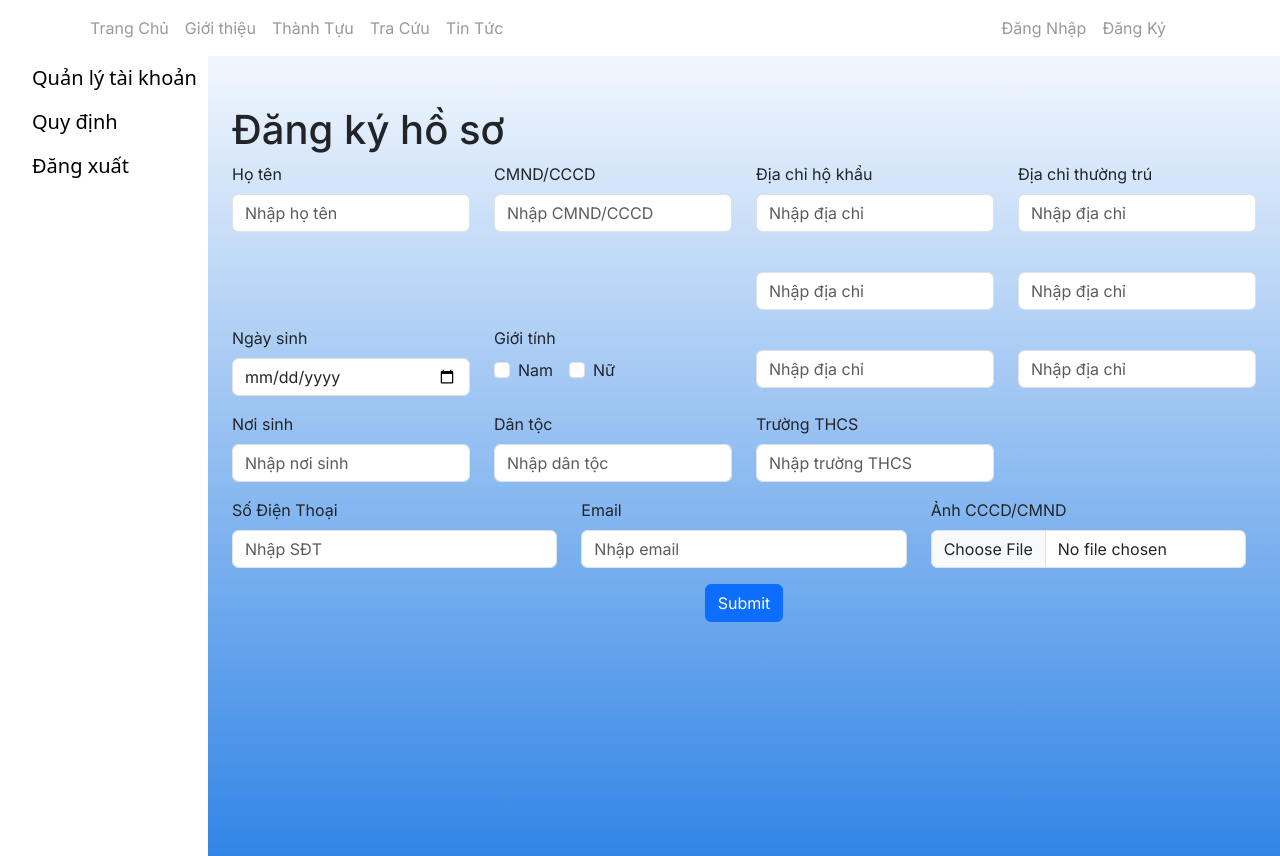
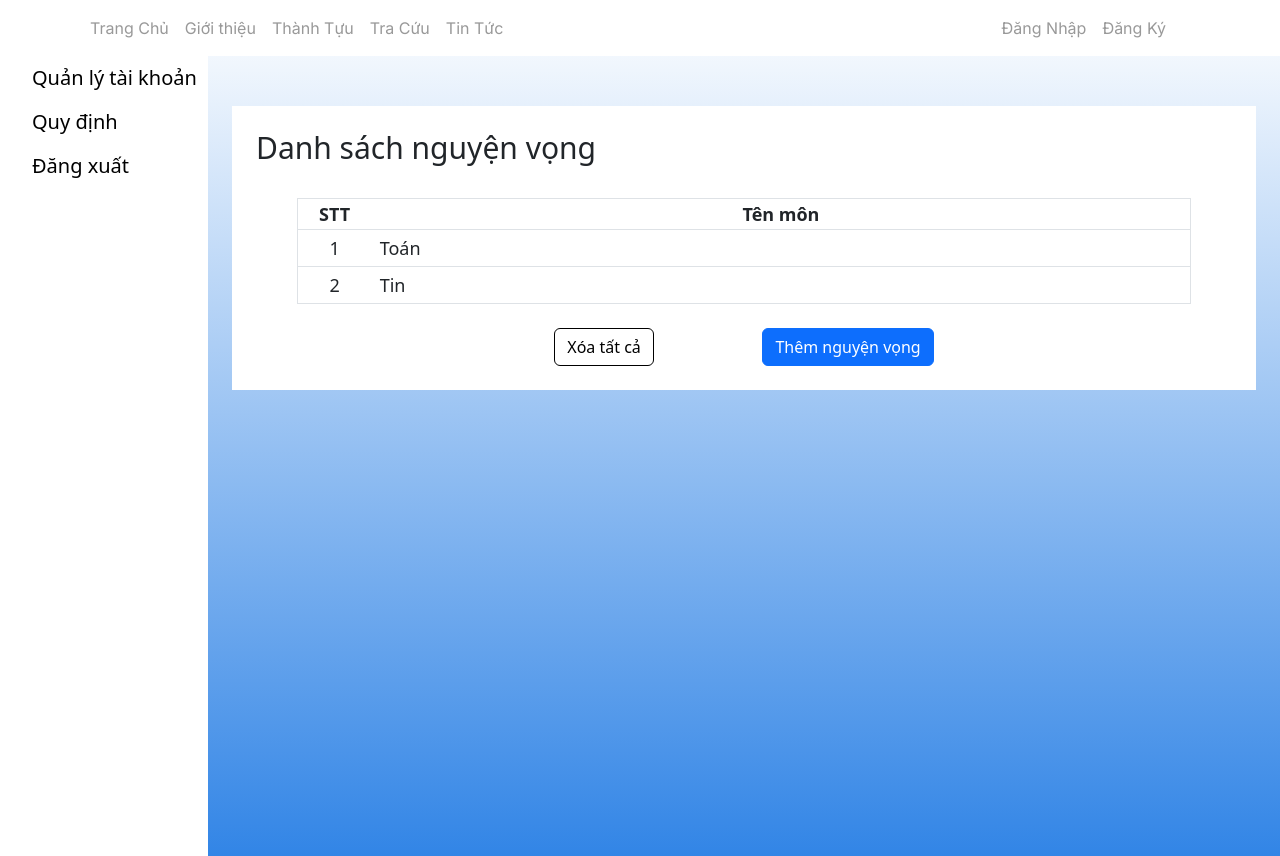
Before and after one commit to Team-Otters/admissions-university, a Next.js app: page /wishlist in a window 1280 px wide. Built offline with nearby package versions, Linux system fonts and the light colour scheme.

Commit message:
add wishlist page

```diff
--- a/src/app/wishlist/page.tsx
+++ b/src/app/wishlist/page.tsx
@@ -1,341 +1,90 @@
 "use client";
 import React from "react";
-import Form from "react-bootstrap/Form";
-import Col from "react-bootstrap/Col";
-import Row from "react-bootstrap/Row";
-import Button from "react-bootstrap/Button";
-import { Container } from "react-bootstrap";
-interface IFormData {
-  fullName: string;
-  idNumber: string;
-  dateOfBirth: string;
-  gender: string;
-  permanentResidence1: string;
-  permanentResidence2: string;
-  permanentResidence3: string;
-  householdAddress1: string;
-  householdAddress2: string;
-  householdAddress3: string;
-  placeOfBirth: string;
-  ethnicity: string;
-  idImage: string;
-  secondSchool: string;
-  phoneNumber: string;
-  email: string;
-}
+import { Button, Container } from "react-bootstrap";
 
 const WishlistPage: React.FC = () => {
-  const [formData, setFormData] = React.useState<IFormData>({
-    fullName: "",
-    idNumber: "",
-    dateOfBirth: "",
-    gender: "",
-    permanentResidence1: "",
-    permanentResidence2: "",
-    permanentResidence3: "",
-    householdAddress1: "",
-    householdAddress2: "",
-    householdAddress3: "",
-    placeOfBirth: "",
-    ethnicity: "",
-    idImage: "",
-    secondSchool: "",
-    phoneNumber: "",
-    email: "",
-  });
+  const [wishlistData, setWishlistData] = React.useState<string[]>([
+    "Toán",
+    "Tin",
+  ]);
 
-  const handleChange = (event: React.ChangeEvent<HTMLInputElement>): void => {
-    setFormData({ ...formData, [event.target.name]: event.target.value });
+  // const handleChange = (event: React.ChangeEvent<HTMLInputElement>): void => {
+  //   setFormData({ ...formData, [event.target.name]: event.target.value });
+  // };
+  // const handleFileChange = (event: React.ChangeEvent<HTMLInputElement>) => {
+  //   if (event.target.files && event.target.files[0]) {
+  //     const reader = new FileReader();
+  //     reader.onload = (e: ProgressEvent<FileReader>) => {
+  //       setFormData({ ...formData, idImage: e.target?.result as string });
+  //     };
+  //     reader.readAsDataURL(event.target.files[0]);
+  //   }
+  // };
+
+  // const handleSubmit = (event: React.FormEvent<HTMLFormElement>) => {
+  //   event.preventDefault();
+  //   // handle form submission here
+  //   console.log(formData);
+  //   setFormData({
+  //     fullName: "",
+  //     idNumber: "",
+  //     dateOfBirth: "",
+  //     gender: "",
+  //     permanentResidence1: "",
+  //     permanentResidence2: "",
+  //     permanentResidence3: "",
+  //     householdAddress1: "",
+  //     householdAddress2: "",
+  //     householdAddress3: "",
+  //     placeOfBirth: "",
+  //     ethnicity: "",
+  //     idImage: "",
+  //     secondSchool: "",
+  //     phoneNumber: "",
+  //     email: "",
+  //   });
+  // };
+
+  // const handleChangeWish;
+  const handleClear = (): void => {
+    setWishlistData([]);
   };
-  const handleFileChange = (event: React.ChangeEvent<HTMLInputElement>) => {
-    if (event.target.files && event.target.files[0]) {
-      const reader = new FileReader();
-      reader.onload = (e: ProgressEvent<FileReader>) => {
-        setFormData({ ...formData, idImage: e.target?.result as string });
-      };
-      reader.readAsDataURL(event.target.files[0]);
-    }
-  };
-
-  const handleSubmit = (event: React.FormEvent<HTMLFormElement>) => {
-    event.preventDefault();
-    // handle form submission here
-    console.log(formData);
-    setFormData({
-      fullName: "",
-      idNumber: "",
-      dateOfBirth: "",
-      gender: "",
-      permanentResidence1: "",
-      permanentResidence2: "",
-      permanentResidence3: "",
-      householdAddress1: "",
-      householdAddress2: "",
-      householdAddress3: "",
-      placeOfBirth: "",
-      ethnicity: "",
-      idImage: "",
-      secondSchool: "",
-      phoneNumber: "",
-      email: "",
-    });
-  };
-
   return (
-    <Container fluid style={{ height: "100vh", paddingTop: "50px" }}>
-      <h1>Đăng ký hồ sơ</h1>
-      <Form onSubmit={handleSubmit}>
-        <Row className="mb-3">
-          <Col>
-            <Form.Group controlId="formFullName">
-              <Form.Label>Họ tên</Form.Label>
-              <Form.Control
-                type="text"
-                name="fullName"
-                placeholder="Nhập họ tên"
-                value={formData.fullName}
-                onChange={handleChange}
-                required
-              />
-            </Form.Group>
-          </Col>
-          <Col>
-            <Form.Group controlId="formIdNumber">
-              <Form.Label>CMND/CCCD</Form.Label>
-              <Form.Control
-                type="text"
-                name="idNumber"
-                placeholder="Nhập CMND/CCCD"
-                value={formData.idNumber}
-                onChange={handleChange}
-                required
-              />
-            </Form.Group>
-          </Col>
-          <Col>
-            <Form.Group controlId="formHouseholdAddress1">
-              <Form.Label>Địa chỉ hộ khẩu</Form.Label>
-              <Form.Control
-                type="text"
-                name="householdAddress1"
-                placeholder="Nhập địa chỉ"
-                value={formData.householdAddress1}
-                onChange={handleChange}
-                required
-              />
-            </Form.Group>
-          </Col>
-          <Col>
-            <Form.Group controlId="formPermanentResidence1">
-              <Form.Label>Địa chỉ thường trú</Form.Label>
-              <Form.Control
-                type="text"
-                name="permanentResidence1"
-                placeholder="Nhập địa chỉ"
-                value={formData.permanentResidence1}
-                onChange={handleChange}
-                required
-              />
-            </Form.Group>
-          </Col>
-        </Row>
-        <Row className="mb-3">
-          <Col />
-          <Col />
-          <Col>
-            <Form.Group controlId="formHouseholdAddress2">
-              <Form.Label></Form.Label>
-              <Form.Control
-                type="text"
-                name="householdAddress2"
-                placeholder="Nhập địa chỉ"
-                value={formData.householdAddress2}
-                onChange={handleChange}
-                required
-              />
-            </Form.Group>
-          </Col>
-          <Col>
-            <Form.Group controlId="formPermanentResidence2">
-              <Form.Label></Form.Label>
-              <Form.Control
-                type="text"
-                name="permanentResidence2"
-                placeholder="Nhập địa chỉ"
-                value={formData.permanentResidence2}
-                onChange={handleChange}
-                required
-              />
-            </Form.Group>
-          </Col>
-        </Row>
-        <Row className="mb-3">
-          <Col>
-            <Form.Group controlId="formDateOfBirth">
-              <Form.Label>Ngày sinh</Form.Label>
-              <Form.Control
-                type="date"
-                name="dateOfBirth"
-                value={formData.dateOfBirth}
-                onChange={handleChange}
-                required
-              />
-            </Form.Group>
-          </Col>
-          <Col>
-            <Form.Group controlId="formGender">
-              <Form.Label>Giới tính</Form.Label>
-              <div className="d-flex flex-wrap">
-                <Form.Check
-                  className="me-md-3 mb-2"
-                  inline
-                  type="checkbox"
-                  label="Nam"
-                  name="gender"
-                  value="Nam"
-                  checked={formData.gender === "Nam"}
-                  onChange={handleChange}
-                />
-                <Form.Check
-                  className="me-md-3 mb-2"
-                  inline
-                  type="checkbox"
-                  label="Nữ"
-                  name="gender"
-                  value="Nữ"
-                  checked={formData.gender === "Nữ"}
-                  onChange={handleChange}
-                />
-              </div>
-            </Form.Group>
-          </Col>
-          <Col>
-            <Form.Group controlId="formHouseholdAddress3">
-              <Form.Label></Form.Label>
-              <Form.Control
-                type="text"
-                name="householdAddress3"
-                placeholder="Nhập địa chỉ"
-                value={formData.householdAddress3}
-                onChange={handleChange}
-                required
-              />
-            </Form.Group>
-          </Col>
-          <Col>
-            <Form.Group controlId="formPermanentResidence3">
-              <Form.Label></Form.Label>
-              <Form.Control
-                type="text"
-                name="permanentResidence3"
-                placeholder="Nhập địa chỉ"
-                value={formData.permanentResidence3}
-                onChange={handleChange}
-                required
-              />
-            </Form.Group>
-          </Col>
-        </Row>
-        <Row className="mb-3">
-          <Col>
-            <Form.Group controlId="formPlaceOfBirth">
-              <Form.Label>Nơi sinh</Form.Label>
-              <Form.Control
-                type="text"
-                name="placeOfBirth"
-                placeholder="Nhập nơi sinh"
-                value={formData.placeOfBirth}
-                onChange={handleChange}
-                required
-              />
-            </Form.Group>
-          </Col>
-          <Col>
-            <Form.Group controlId="formEthnicity">
-              <Form.Label>Dân tộc</Form.Label>
-              <Form.Control
-                type="text"
-                name="ethnicity"
-                placeholder="Nhập dân tộc"
-                value={formData.ethnicity}
-                onChange={handleChange}
-                required
-              />
-            </Form.Group>
-          </Col>
-          <Col>
-            <Form.Group controlId="formSecondSchool">
-              <Form.Label>Trường THCS</Form.Label>
-              <Form.Control
-                type="text"
-                name="secondSchool"
-                placeholder="Nhập trường THCS"
-                value={formData.secondSchool}
-                onChange={handleChange}
-                required
-              />
-            </Form.Group>
-          </Col>
-          <Col />
-        </Row>
-        <Row className="mb-3">
-          <Col>
-            <Form.Group controlId="formPhoneNumber">
-              <Form.Label>Số Điện Thoại</Form.Label>
-              <Form.Control
-                type="text"
-                name="phoneNumber"
-                placeholder="Nhập SĐT"
-                value={formData.phoneNumber}
-                onChange={handleChange}
-                required
-              />
-            </Form.Group>
-          </Col>
-          <Col>
-            <Form.Group controlId="formEmail">
-              <Form.Label>Email</Form.Label>
-              <Form.Control
-                type="text"
-                name="email"
-                placeholder="Nhập email"
-                value={formData.email}
-                onChange={handleChange}
-                required
-              />
-            </Form.Group>
-          </Col>
-          <Col>
-            <Form.Group
-              controlId="formIDImage"
-              style={{ display: "flex", alignItems: "center" }}
-            >
-              <div style={{ marginRight: "10px" }}>
-                <Form.Label>Ảnh CCCD/CMND</Form.Label>
-                <Form.Control
-                  type="file"
-                  onChange={handleFileChange}
-                  accept="image/*"
-                />
-              </div>
-              {formData.idImage && (
-                <img
-                  src={formData.idImage}
-                  alt="Uploaded Image"
-                  style={{ maxWidth: "100px", maxHeight: "100px" }}
-                />
-              )}
-            </Form.Group>
-          </Col>
-        </Row>
-        <Row className="justify-content-center">
-          <Col xs="auto">
-            <Button variant="primary" type="submit">
-              Submit
-            </Button>
-          </Col>
-        </Row>
-      </Form>
+    <Container
+      fluid
+      style={{ height: "100vh", paddingTop: "50px" }}
+      className="font-notoSans"
+    >
+      <div className="p-4 bg-white mb-4">
+        <h2 className="text-3xl">Danh sách nguyện vọng</h2>
+        <table className="w-11/12 mx-auto mt-8 border-collapse border border-gray text-lg">
+          <thead>
+            <tr className="border border-gray text-center">
+              <th className="w-2/12 lg:w-1/12">STT</th>
+              <th>Tên môn</th>
+            </tr>
+          </thead>
+          <tbody>
+            {wishlistData?.map((item, index) => {
+              return (
+                <tr className="border border-gray" key={index}>
+                  <td className="px-2 py-1 text-center">{index + 1}</td>
+                  <td className="px-2 py-1">{item}</td>
+                </tr>
+              );
+            })}
+          </tbody>
+        </table>
+        <div className="flex justify-around mt-4 w-11/12 lg:w-8/12 xl:w-6/12 2xl:4/12 mx-auto">
+          <Button
+            className="bg-white border-black text-black"
+            onClick={handleClear}
+          >
+            Xóa tất cả
+          </Button>
+          <Button className="bg-mainBlue">Thêm nguyện vọng</Button>
+        </div>
+      </div>
     </Container>
   );
 };
```
